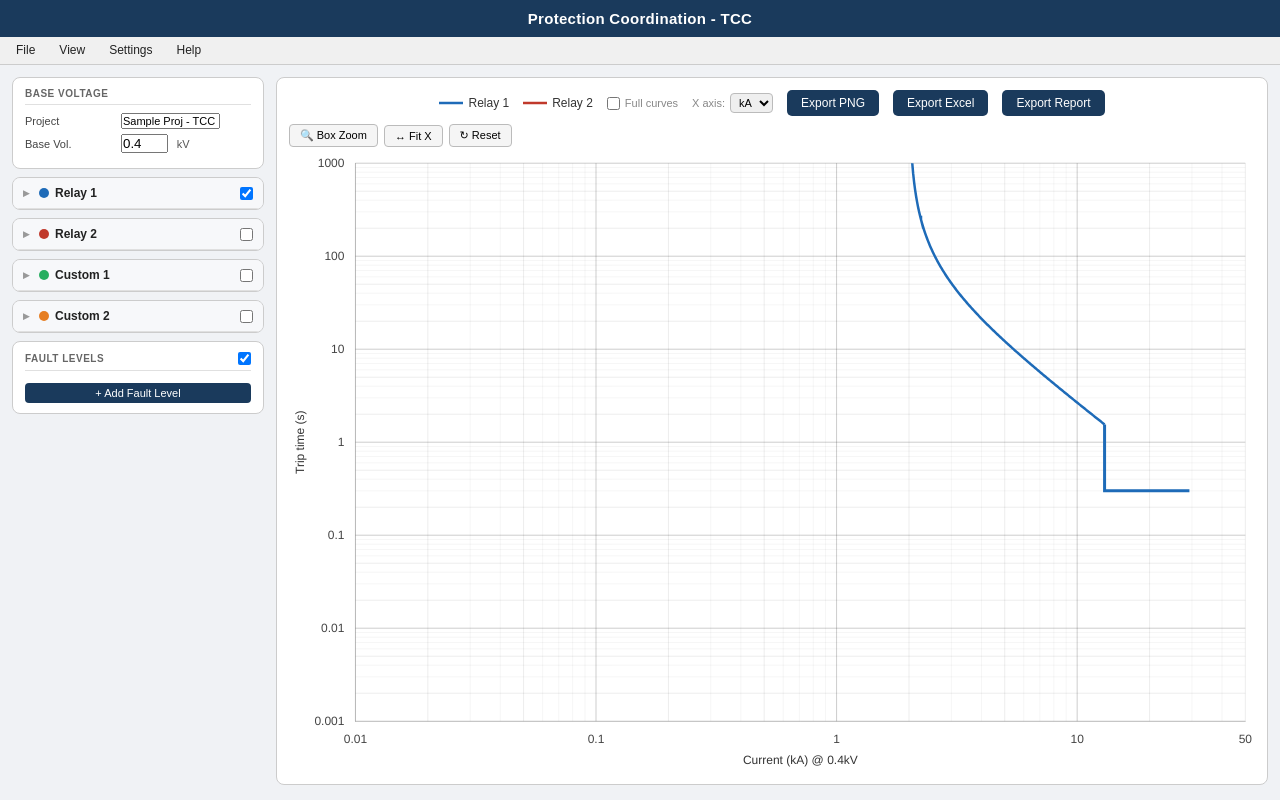
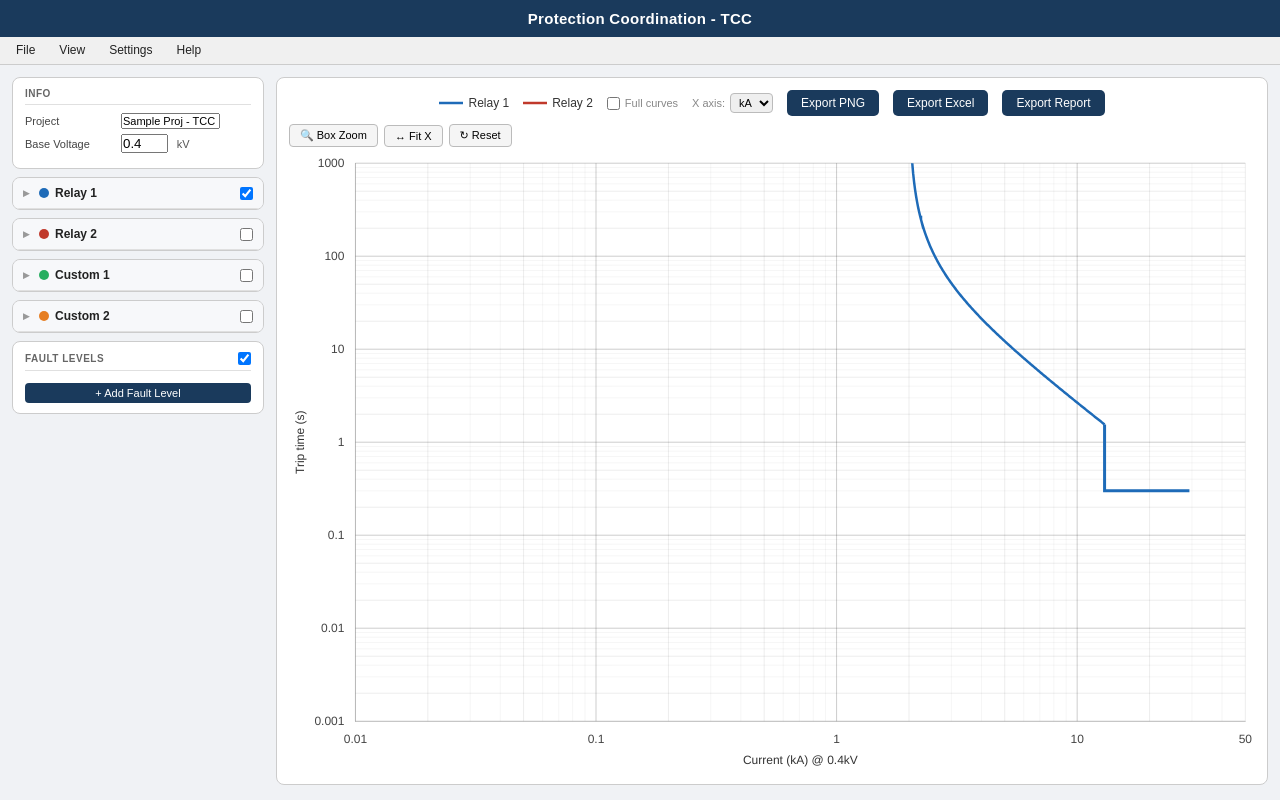
Before and after one commit to Rush2088/tcc-protection-app, a plain HTML site: page index.html in a window 1280 px wide. Drawn offline with nearby package versions, Linux system fonts and the light colour scheme.

Commit message:
Fix Info card: title=Info, label=Base Voltage

```diff
--- a/index.html
+++ b/index.html
@@ -206,9 +206,9 @@
 <div id="main">
   <div id="sidebar">
     <div class="card">
-      <h4>Base Voltage</h4>
+      <h4>Info</h4>
       <div class="row"><label>Project</label><input type="text" id="projName" value="Sample Proj - TCC" maxlength="25" style="width:9em;font-size:11px;"></div>
-      <div class="row"><label>Base Vol.</label><input type="text" id="baseV" value="0.4" maxlength="5" style="width:3.5em;"><span style="margin-left:3px;font-size:11px;color:#555">kV</span></div>
+      <div class="row"><label>Base Voltage</label><input type="text" id="baseV" value="0.4" maxlength="5" style="width:3.5em;"><span style="margin-left:3px;font-size:11px;color:#555">kV</span></div>
     </div>
 
     <!-- Relay 1 -->
```
